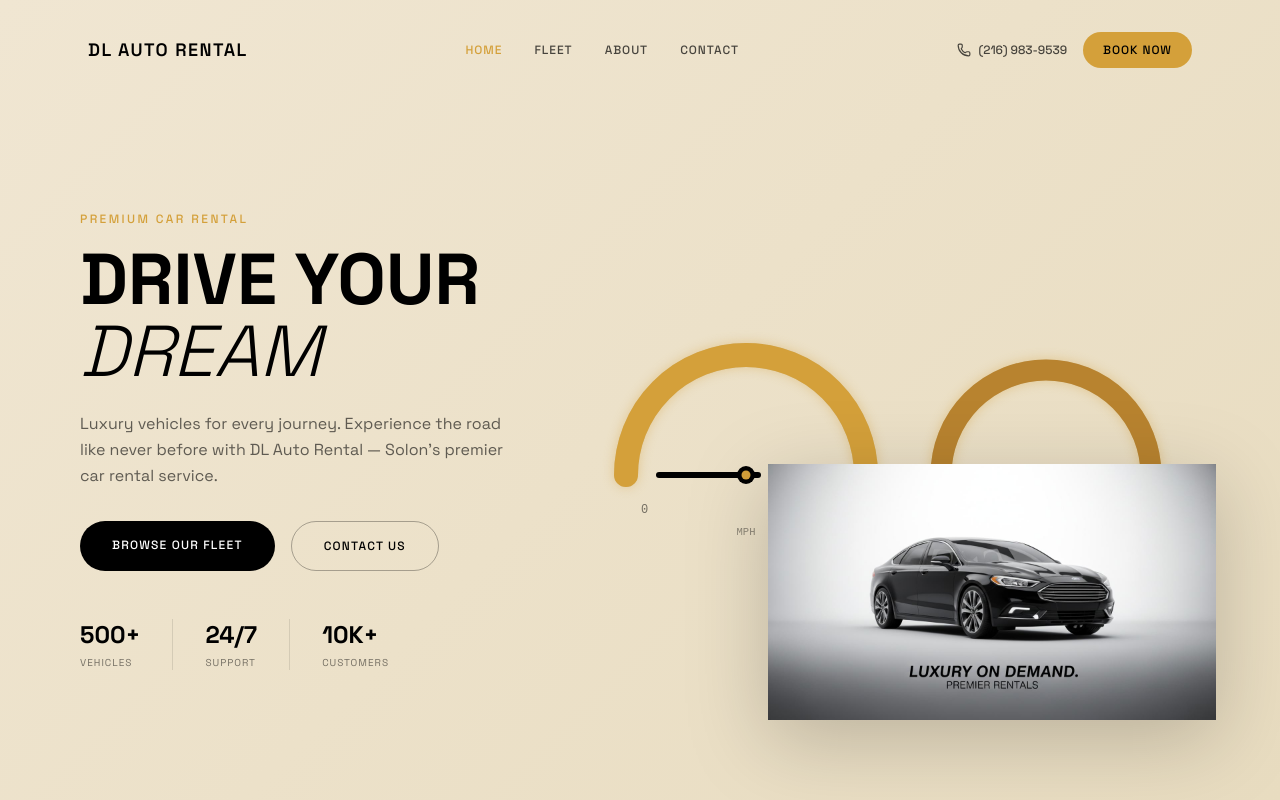
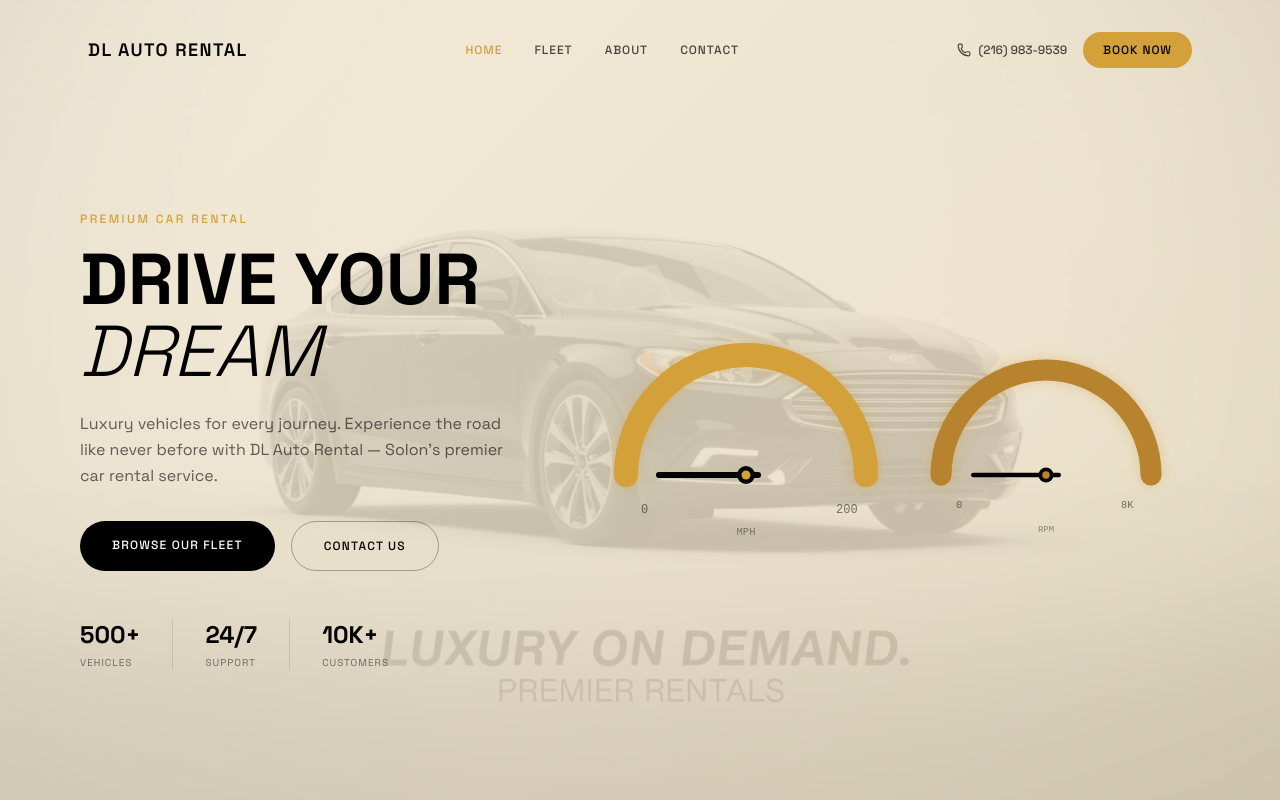
Before and after one commit to DEViLxPLAYS/dlautorental, a React (Vite) app: page / in a window 1280 px wide. Shown: the top 800 px of the page. Built offline with nearby package versions, Linux system fonts and the light colour scheme; what @trpc/react-query would draw is missing.

Commit message:
fix: car image as full-background low-opacity on desktop (matches mobile)

```diff
--- a/src/index.css
+++ b/src/index.css
@@ -91,6 +91,7 @@
     display: flex;
     align-items: center;
     justify-content: center;
+    z-index: 1;
   }
 
   .gauge-container svg {
--- a/src/sections/Hero.tsx
+++ b/src/sections/Hero.tsx
@@ -339,22 +339,13 @@ export default function Hero() {
         </svg>
       </div>
 
-      {/* Mobile Hero Image */}
-      <div className="md:hidden absolute inset-0 flex items-center justify-center opacity-20 pointer-events-none">
+      {/* Hero Background Car Image - full bleed low opacity on all screens */}
+      <div className="absolute inset-0 pointer-events-none">
         <img
           src="/images/hero-car.jpg"
           alt="Luxury car"
           className="w-full h-full object-cover"
-        />
-      </div>
-
-      {/* Hero Car Image for Desktop - positioned on right */}
-      <div className="hidden lg:block absolute right-[5%] bottom-[10%] w-[35%] z-20 pointer-events-none">
-        <img
-          src="/images/hero-car.jpg"
-          alt="Luxury car"
-          className="w-full h-auto object-contain drop-shadow-2xl"
-          style={{ filter: "drop-shadow(0 20px 40px rgba(0,0,0,0.2))" }}
+          style={{ opacity: 0.15 }}
         />
       </div>
     </section>
```
